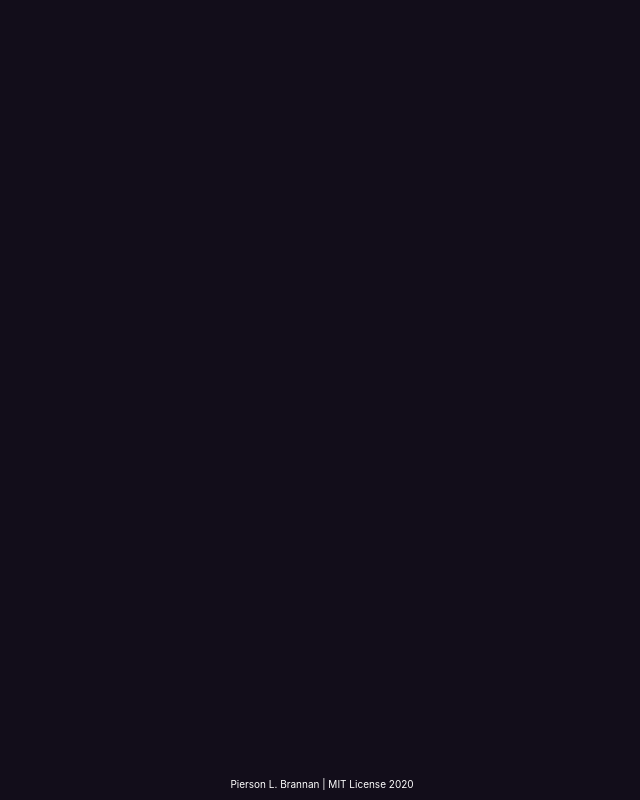
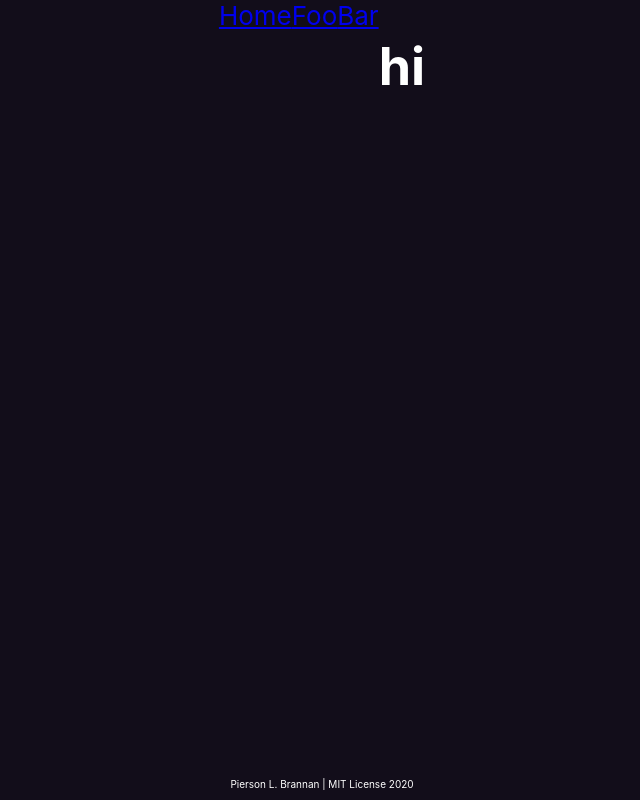
Before and after one commit to bananabrann/bananabrann.com, a React (Create React App) app: page / in a window 1280 px wide. Shown: the whole page, without its empty margins (318-958 px from the left). Built offline with nearby package versions, Linux system fonts and the light colour scheme.

Commit message:
Add Router capibility

```diff
--- a/package.json
+++ b/package.json
@@ -10,9 +10,11 @@
     "@types/node": "^12.12.37",
     "@types/react": "^16.9.34",
     "@types/react-dom": "^16.9.7",
+    "@types/react-router-dom": "^5.1.5",
     "node-sass": "^4.14.0",
     "react": "^16.13.1",
     "react-dom": "^16.13.1",
+    "react-router-dom": "^5.1.2",
     "react-scripts": "3.4.1",
     "typescript": "^3.7.5"
   },
--- a/src/App.css
+++ b/src/App.scss
@@ -1,4 +1,7 @@
+@import './styles/mixins.scss';
+
 .App {
+  @include center-me();
   background-color: #120d1a;
   min-height: 100vh;
   font-size: calc(10px + 2vmin);
--- a/src/App.tsx
+++ b/src/App.tsx
@@ -1,14 +1,34 @@
-import React from "react";
+import * as React from 'react'
+import { HashRouter as Router, Route, Link, Switch } from 'react-router-dom'
+import { render } from 'react-dom';
+// import {Home, Foo, Bar} from './Pages';
 import Footer from "./Footer/Footer";
-import "./App.css";
+import Home from "./Home/Home";
+import "./App.scss";
 import "./styles/text.scss";
 
-function App() {
-  return (
-    <div className="App reset">
-      <Footer />
-    </div>
-  );
+
+class App extends React.Component {
+  render() {
+    return (
+      <Router>
+        <div className="App">
+          <nav>
+            <Link to="/">Home</Link>
+            <Link to="/foo">Foo</Link>
+            <Link to="/bar">Bar</Link>
+          </nav>
+          <Switch>
+            <Route exact path="/" component={Home} />
+
+          </Switch>
+          <Footer />
+        </div>
+      </Router>
+    );
+  }
 }
 
+render(<App />, document.getElementById('root'));
+
 export default App;
--- /dev/null
+++ b/src/Home/Home.tsx
@@ -0,0 +1,11 @@
+import React from "react";
+
+function Home() {
+  return (
+    <div className="Home">
+      <h1>hi</h1>
+    </div>
+  );
+}
+
+export default Home;
```
Also changed, not shown: 2 other files (tests, documents, lock files or other folders).
